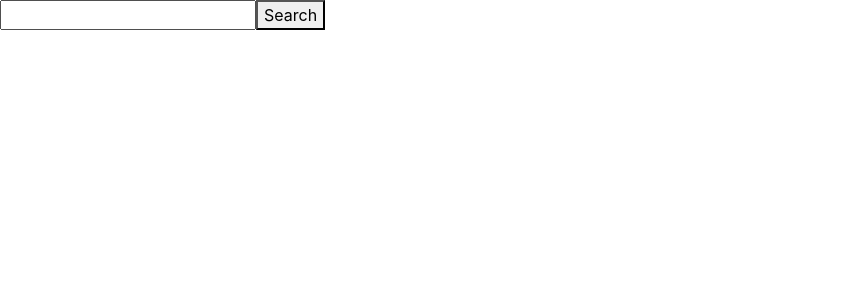
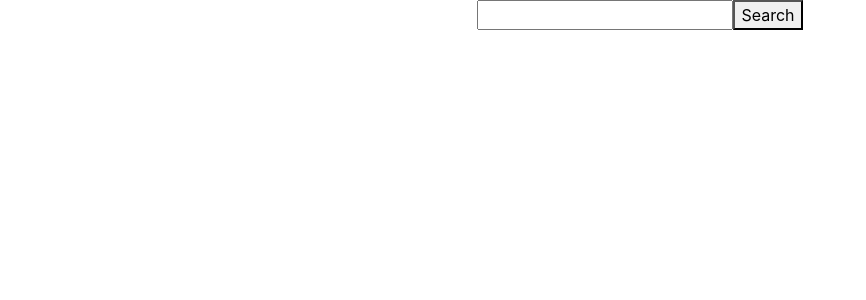
Before and after one commit to artworkjpm/jm-game-app-angular, an Angular app: page / in a window 1280 px wide. Shown: the top 300 px of the page, without its empty margins (0-866 px from the left). Built offline with nearby package versions, Linux system fonts and the light colour scheme.

Commit message:
center images

```diff
--- a/src/app/components/home/home.component.html
+++ b/src/app/components/home/home.component.html
@@ -1,4 +1,23 @@
-<input name="imageType" type="text" #inputx (keyup.enter)="submitSearch(inputx.value)" />
-<button (click)="submitSearch(inputx.value)">Search</button>
+<div class="container">
+  <div class="col d-flex justify-content-center">
+    <input
+      name="imageType"
+      type="text"
+      #inputx
+      (keyup.enter)="submitSearch(inputx.value)"
+    />
+    <button (click)="submitSearch(inputx.value)">Search</button>
+  </div>
 
-<img src="{{ Images?.previewURL }}" alt="{{ Images?.tags }}" />
+  <div class="row no-gutters justify-content-center">
+    <div class="col text-center">
+      <img src="{{ Images?.previewURL }}" alt="{{ Images?.tags }}" />
+    </div>
+    <div class="col text-center">
+      <img src="{{ Images?.previewURL }}" alt="{{ Images?.tags }}" />
+    </div>
+    <div class="col text-center">
+      <img src="{{ Images?.previewURL }}" alt="{{ Images?.tags }}" />
+    </div>
+  </div>
+</div>
--- a/src/app/components/home/home.component.scss
+++ b/src/app/components/home/home.component.scss
@@ -0,0 +1,4 @@
+img {
+  max-width: 150px;
+  width: 100%;
+}
--- a/src/app/components/home/home.component.ts
+++ b/src/app/components/home/home.component.ts
@@ -24,6 +24,14 @@ export class HomeComponent implements OnInit {
 
   getImages() {
     let searchItem = this.searchInput;
-    return this.appService.getImages(searchItem).subscribe(data => ((this.Images = data.hits[0]), console.log(this.Images)), error => console.log(error));
+    return this.appService
+      .getImages(searchItem)
+      .subscribe(
+        data => (
+          (this.Images = data.hits[Math.floor(Math.random() * 20)]),
+          console.log(data.hits, data.hits.length)
+        ),
+        error => console.log(error)
+      );
   }
 }
```
